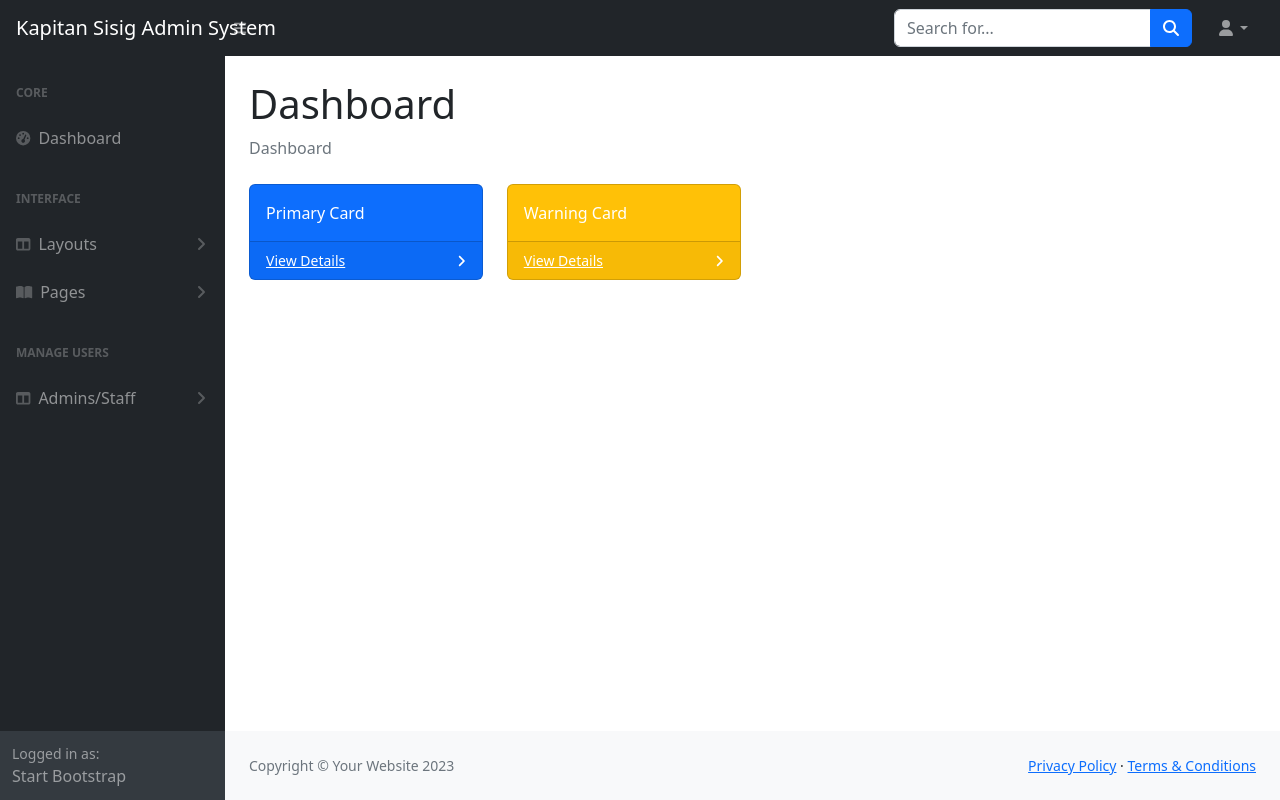
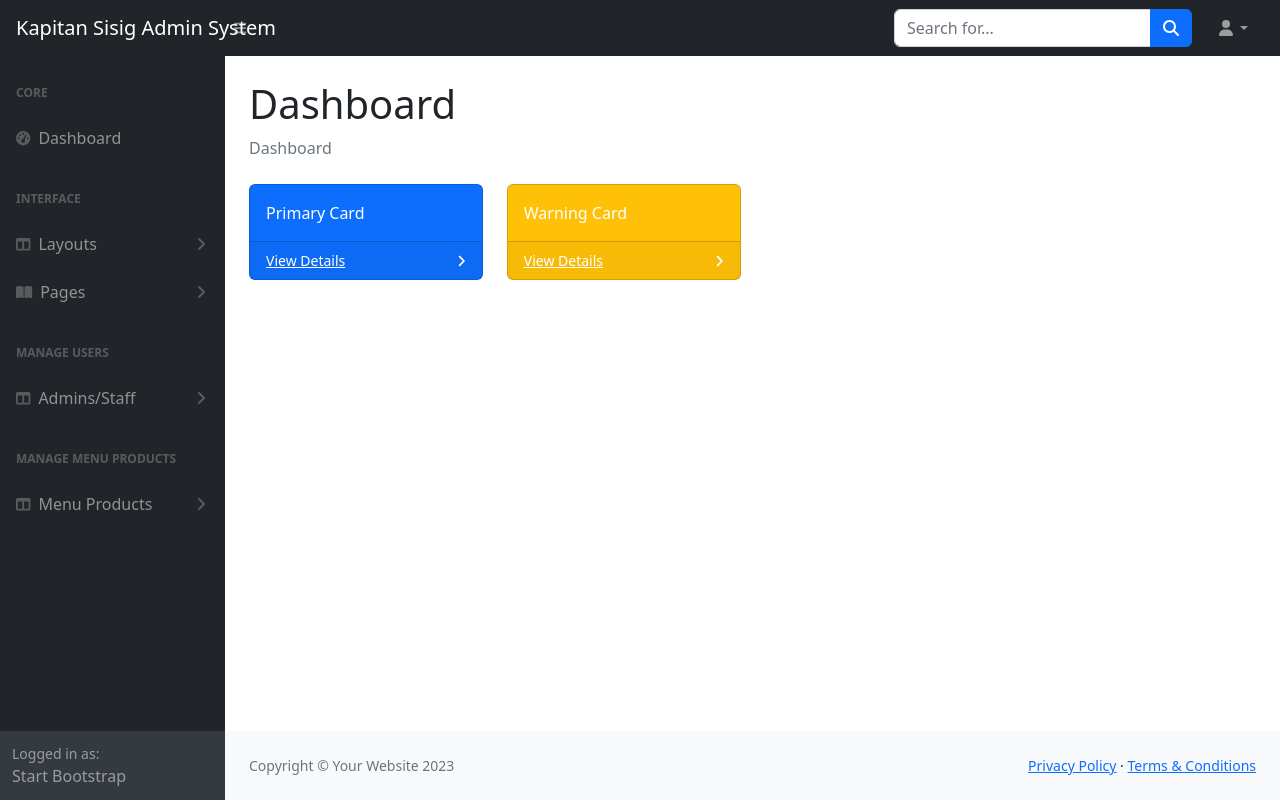
Before and after one commit to shil-mil/pos-system-php, a PHP site: page /admin/index.php in a window 1280 px wide. Run offline with PHP 8.4, Linux system fonts and the light colour scheme; some libraries are stand-ins or nearby versions.

Commit message:
Added add new product and view products options

```diff
--- a/admin/includes/sidebar.php
+++ b/admin/includes/sidebar.php
@@ -63,6 +63,18 @@
                     </nav>
                 </div>
 
+                <div class="sb-sidenav-menu-heading">Manage Menu Products</div>
+                <a class="nav-link collapsed" href="#" data-bs-toggle="collapse" data-bs-target="#collapseProducts" aria-expanded="false" aria-controls="collapseProducts">
+                    <div class="sb-nav-link-icon"><i class="fas fa-columns"></i></div>
+                    Menu Products
+                    <div class="sb-sidenav-collapse-arrow"><i class="fas fa-angle-down"></i></div>
+                </a>
+                <div class="collapse" id="collapseProducts" aria-labelledby="headingOne" data-bs-parent="#sidenavAccordion">
+                    <nav class="sb-sidenav-menu-nested nav">
+                        <a class="nav-link" href="products-create.php">Add Menu Product</a>
+                        <a class="nav-link" href="products.php">View Menu Products</a>
+                    </nav>
+                </div>
 
             </div>
         </div>
```
